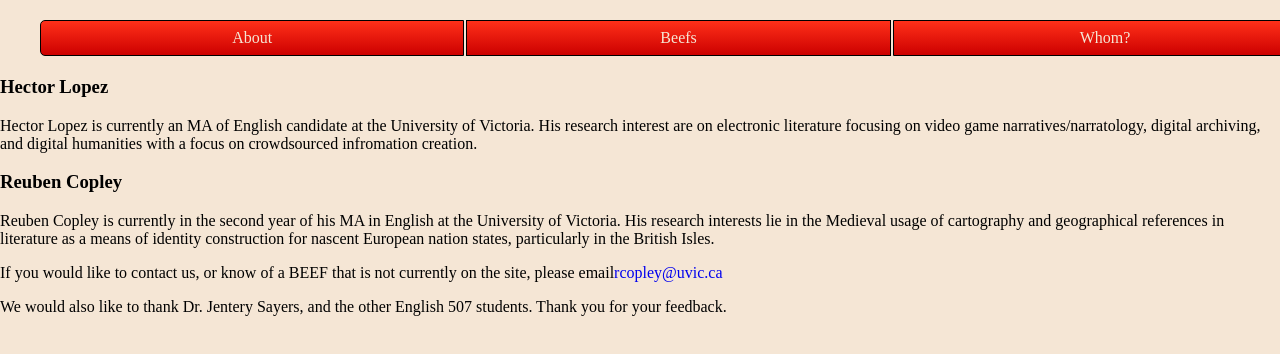
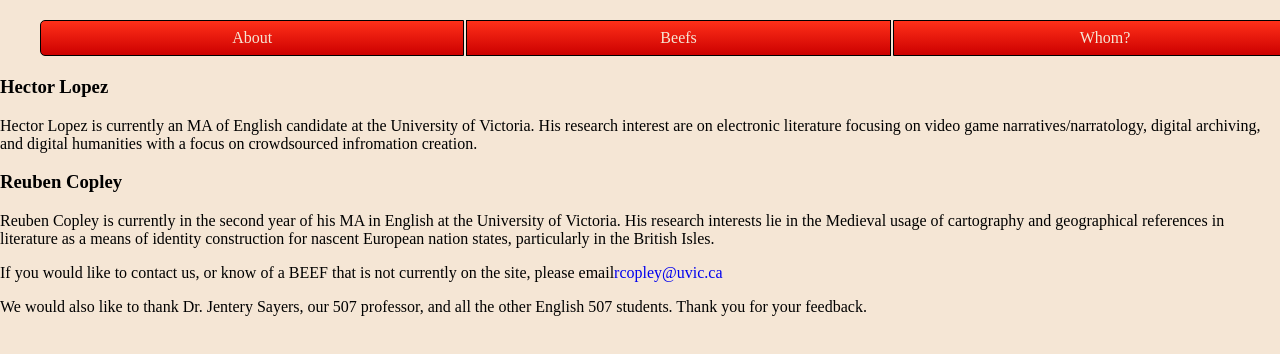
Before and after one commit to reubencopley/-BEEFS-, a plain HTML site: page Whom.html in a window 1280 px wide. Shown: the top 354 px of the page. Drawn offline with Linux system fonts and the light colour scheme.

Commit message:
Update Whom.html

```diff
--- a/Whom.html
+++ b/Whom.html
@@ -28,7 +28,7 @@
 
 <p>If you would like to contact us, or know of a BEEF that is not currently on the site, please email<a href=rcopley@uvic.ca>rcopley@uvic.ca</a></p>
 
-<p>We would also like to thank Dr. Jentery Sayers, and the other English 507 students. Thank you for your feedback.</p>
+<p>We would also like to thank Dr. Jentery Sayers, our 507 professor, and all the other English 507 students. Thank you for your feedback.</p>
 </div>
 
 
```
